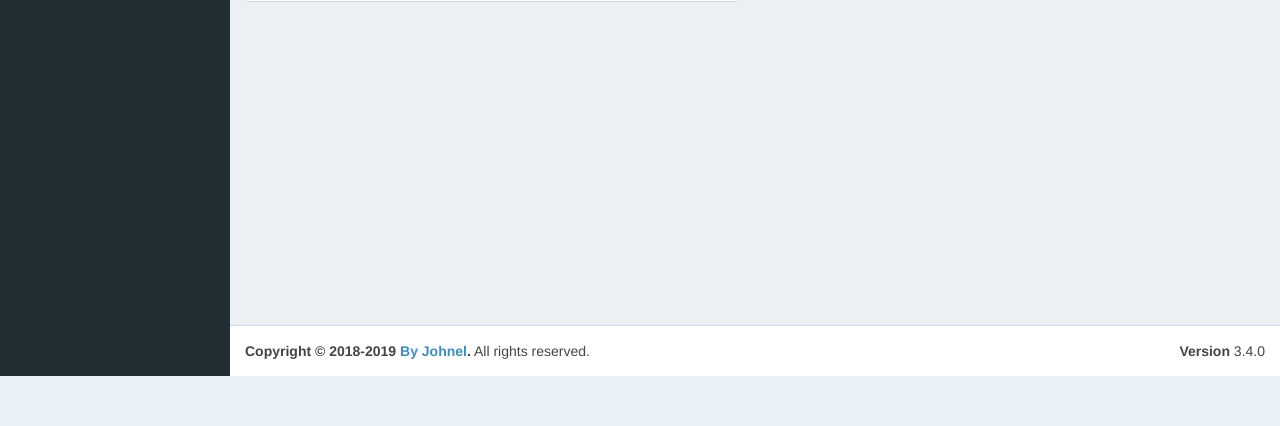
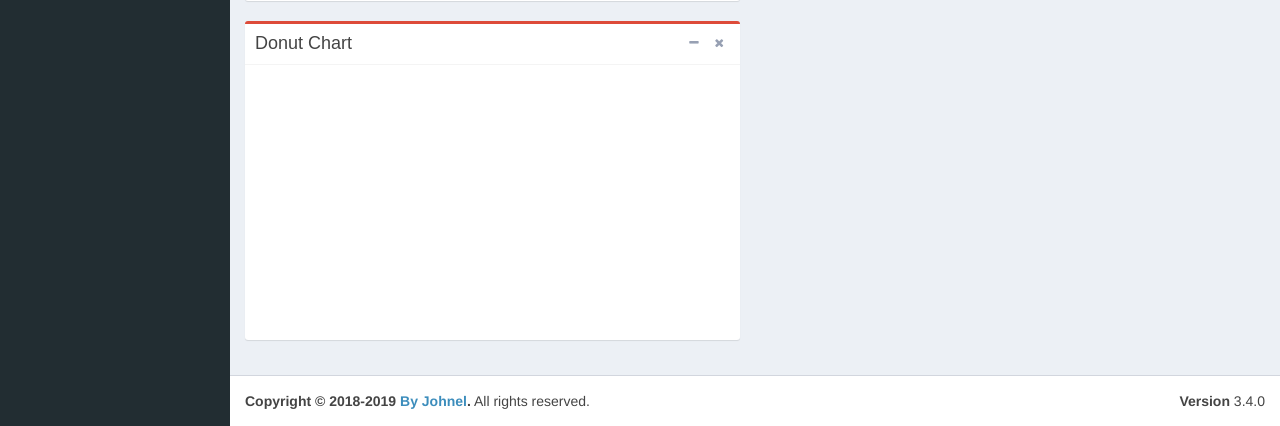
Before and after one commit to jenyruth/Los-Cachorritos, a CodeIgniter app: page /Los-Cachorritos/Estadistica/index in a window 1280 px wide. Shown: the part 424-850 px from the top of the page. Before the commit the page ends 800 px from the top, so only its background shows below. Run offline with CodeIgniter, Linux system fonts and the light colour scheme.

Commit message:
programando el cuadro en Es.torta

```diff
--- a/CPU-UNAMBA/application/views/admin/pages/cuadro1.php
+++ b/CPU-UNAMBA/application/views/admin/pages/cuadro1.php
@@ -35,6 +35,27 @@
             </div>
             <!-- /.box-body -->
           </div>
+          <!-- /.box -->
+
+          <!-- DONUT CHART -->
+          <div class="box box-danger">
+            <div class="box-header with-border">
+              <h3 class="box-title">Donut Chart</h3>
+
+              <div class="box-tools pull-right">
+                <button type="button" class="btn btn-box-tool" data-widget="collapse"><i class="fa fa-minus"></i>
+                </button>
+                <button type="button" class="btn btn-box-tool" data-widget="remove"><i class="fa fa-times"></i></button>
+              </div>
+            </div>
+            <div class="box-body">
+              <canvas id="pieChart" style="height:250px"></canvas>
+            </div>
+            <!-- /.box-body -->
+          </div>
+          <!-- /.box -->
+
+        </div>
 
       </div>
       <!-- /.row -->
```
